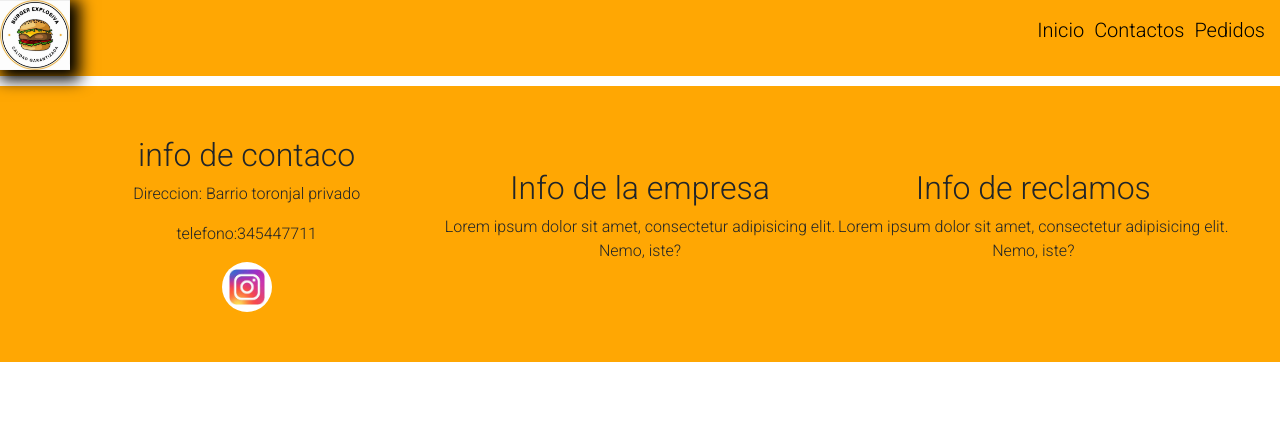
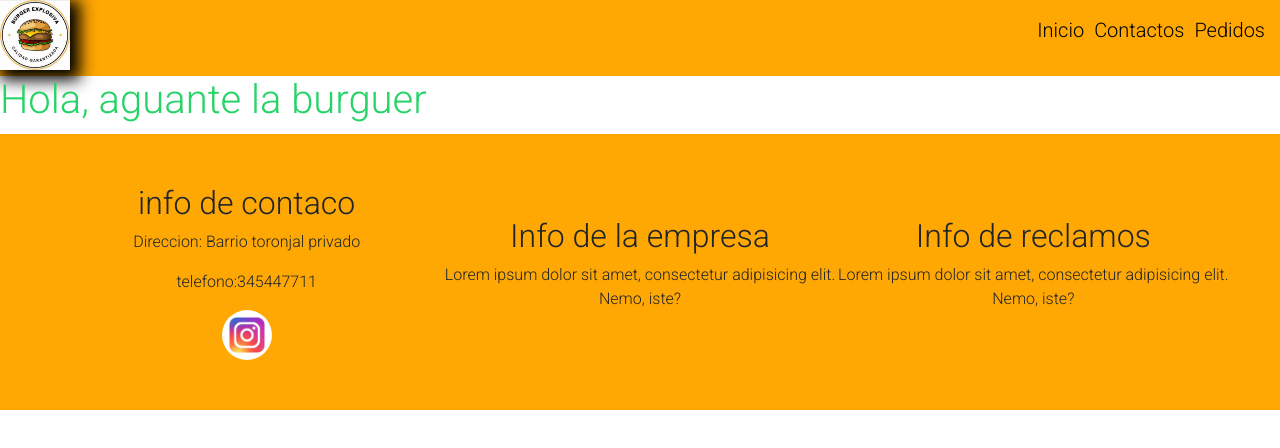
Before and after one commit to schJuan/nuevacarpetacoder, a plain HTML site: page paginas/contactos.html in a window 1280 px wide. Drawn offline with nearby package versions, Linux system fonts and the light colour scheme.

Commit message:
prueba de git

```diff
--- a/css/style.css
+++ b/css/style.css
@@ -328,3 +328,7 @@ footer .infocontactos a img{
     width: 70px;
     border-radius: 50%;
 }
+.h1contacto{
+    color: #25D366;
+    font-size: 40px;
+}
--- a/paginas/contactos.html
+++ b/paginas/contactos.html
@@ -18,8 +18,12 @@
             <li><a href="./pedidos.html">Pedidos</a></li>
         </ul>
     </nav>
-    <header></header>
-    <main></main>
+    <header>
+        <h1 class="h1contacto">Hola, aguante la burguer</h1>
+    </header>
+    <main>
+
+    </main>
     <footer class="pieDepagina">
         <div class="infocontactos">
         <h2>info de contaco</h2>
```
